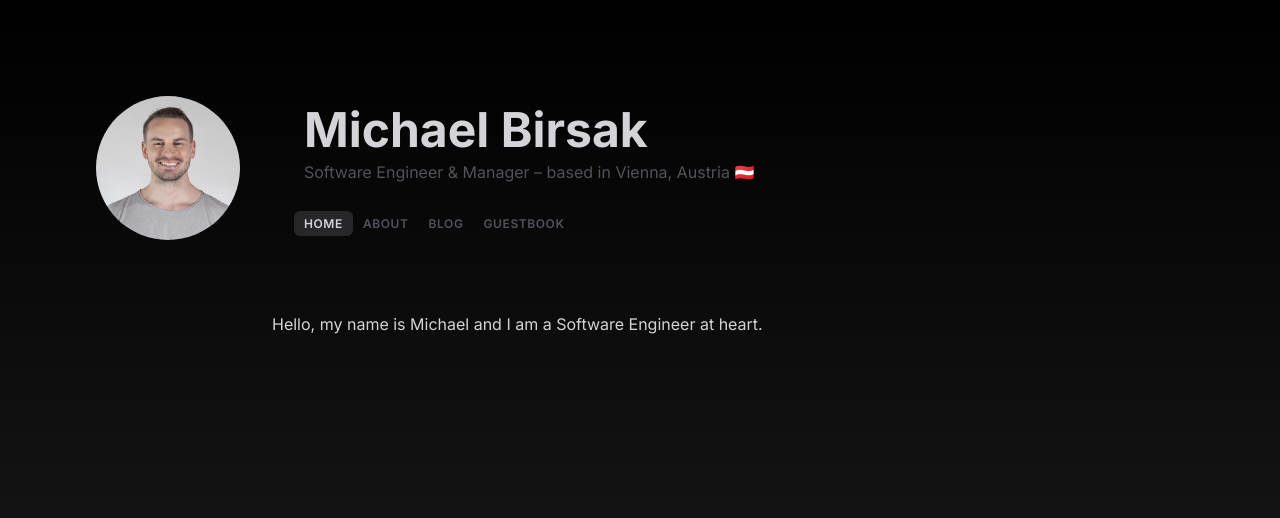
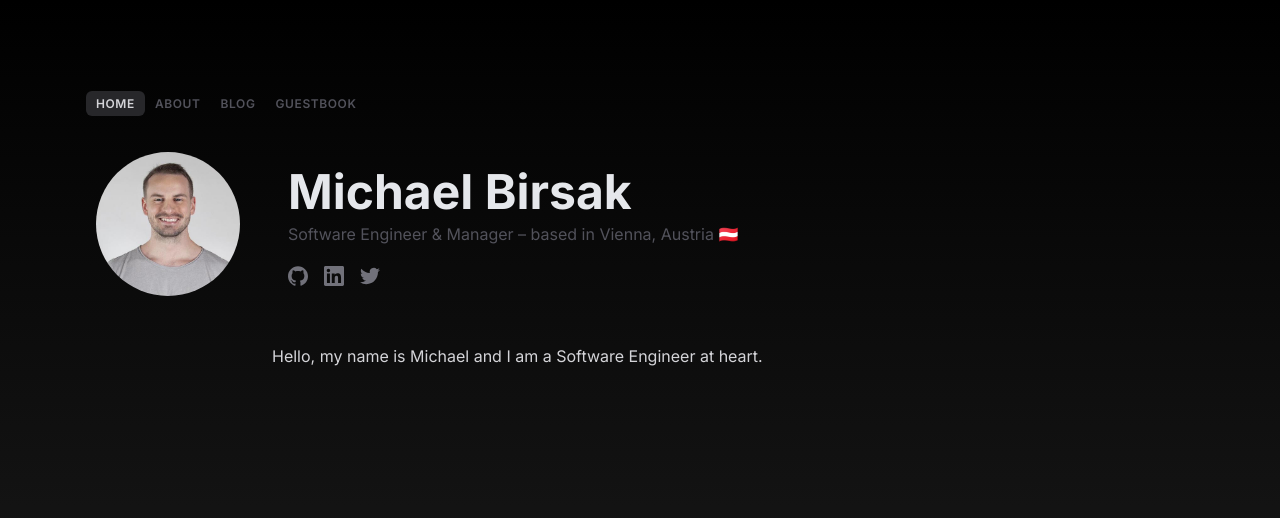
Before and after one commit to birsi/birsak.net, a Next.js app: page / in a window 1280 px wide. Shown: the top 518 px of the page. Built offline with nearby package versions, Linux system fonts and the light colour scheme.

Commit message:
Modify header and navbar

```diff
--- a/app/components/header.jsx
+++ b/app/components/header.jsx
@@ -2,28 +2,49 @@ import Image from "next/image";
 import Link from "next/link";
 import profileImage from "../../public/images/profile.jpg";
 import Navbar from "./navbar";
+import { GithubIcon, LinkedInIcon, TwitterIcon } from "./icons";
 
 export default function Header() {
   return (
-    <header className="block mb-6 md:flex">
-      <div className="w-36">
+    <header className="block md:flex md:flex-col">
+      <Navbar />
+      <div className="block md:flex flex-row mt-10">
+        <div className="w-36 flex-none">
           <Link href="/">
             <Image
               src={profileImage}
               alt="Michael Birsak"
-            className="rounded-full transform transition-all duration-150 hover:scale-105"
+              className="rounded-full"
               priority
             />
           </Link>
         </div>
-      <div className="flex-none pt-6 md:pt-1 md:flex-1 md:pl-16">
-        <h1 className="text-5xl text-zinc-300 leading-tight font-bold">
-          Michael Birsak
-        </h1>
+        <div className="md:flex md:flex-col md:pl-12 justify-center">
+          <h1 className="text-5xl leading-tight font-bold">Michael Birsak</h1>
           <p className="text-zinc-600">
             Software Engineer & Manager – based in Vienna, Austria 🇦🇹
           </p>
-        <Navbar />
+          <div className="flex mt-5 gap-4 md:justify-start">
+            <a
+              href=""
+              className="fill-zinc-500 hover:fill-white transition-all"
+            >
+              <GithubIcon />
+            </a>
+            <a
+              href=""
+              className="fill-zinc-500 hover:fill-white transition-all"
+            >
+              <LinkedInIcon />
+            </a>
+            <a
+              href=""
+              className="fill-zinc-500 hover:fill-white transition-all"
+            >
+              <TwitterIcon />
+            </a>
+          </div>
+        </div>
       </div>
     </header>
   );
--- /dev/null
+++ b/app/components/icons.jsx
@@ -0,0 +1,59 @@
+export const GithubIcon = () => {
+  return (
+    <svg
+      width="20"
+      height="20"
+      role="img"
+      viewBox="0 0 24 24"
+      xmlns="http://www.w3.org/2000/svg"
+    >
+      <title>GitHub</title>
+      <path d="M12 .297c-6.63 0-12 5.373-12 12 0 5.303 3.438 9.8 8.205 11.385.6.113.82-.258.82-.577 0-.285-.01-1.04-.015-2.04-3.338.724-4.042-1.61-4.042-1.61C4.422 18.07 3.633 17.7 3.633 17.7c-1.087-.744.084-.729.084-.729 1.205.084 1.838 1.236 1.838 1.236 1.07 1.835 2.809 1.305 3.495.998.108-.776.417-1.305.76-1.605-2.665-.3-5.466-1.332-5.466-5.93 0-1.31.465-2.38 1.235-3.22-.135-.303-.54-1.523.105-3.176 0 0 1.005-.322 3.3 1.23.96-.267 1.98-.399 3-.405 1.02.006 2.04.138 3 .405 2.28-1.552 3.285-1.23 3.285-1.23.645 1.653.24 2.873.12 3.176.765.84 1.23 1.91 1.23 3.22 0 4.61-2.805 5.625-5.475 5.92.42.36.81 1.096.81 2.22 0 1.606-.015 2.896-.015 3.286 0 .315.21.69.825.57C20.565 22.092 24 17.592 24 12.297c0-6.627-5.373-12-12-12" />
+    </svg>
+  );
+};
+
+export const TwitterIcon = () => {
+  return (
+    <svg
+      width="20"
+      height="20"
+      role="img"
+      viewBox="0 0 24 24"
+      xmlns="http://www.w3.org/2000/svg"
+    >
+      <title>Twitter</title>
+      <path d="M23.953 4.57a10 10 0 01-2.825.775 4.958 4.958 0 002.163-2.723c-.951.555-2.005.959-3.127 1.184a4.92 4.92 0 00-8.384 4.482C7.69 8.095 4.067 6.13 1.64 3.162a4.822 4.822 0 00-.666 2.475c0 1.71.87 3.213 2.188 4.096a4.904 4.904 0 01-2.228-.616v.06a4.923 4.923 0 003.946 4.827 4.996 4.996 0 01-2.212.085 4.936 4.936 0 004.604 3.417 9.867 9.867 0 01-6.102 2.105c-.39 0-.779-.023-1.17-.067a13.995 13.995 0 007.557 2.209c9.053 0 13.998-7.496 13.998-13.985 0-.21 0-.42-.015-.63A9.935 9.935 0 0024 4.59z" />
+    </svg>
+  );
+};
+
+export const LinkedInIcon = () => {
+  return (
+    <svg
+      width="20"
+      height="20"
+      role="img"
+      viewBox="0 0 24 24"
+      xmlns="http://www.w3.org/2000/svg"
+    >
+      <title>LinkedIn</title>
+      <path d="M20.447 20.452h-3.554v-5.569c0-1.328-.027-3.037-1.852-3.037-1.853 0-2.136 1.445-2.136 2.939v5.667H9.351V9h3.414v1.561h.046c.477-.9 1.637-1.85 3.37-1.85 3.601 0 4.267 2.37 4.267 5.455v6.286zM5.337 7.433c-1.144 0-2.063-.926-2.063-2.065 0-1.138.92-2.063 2.063-2.063 1.14 0 2.064.925 2.064 2.063 0 1.139-.925 2.065-2.064 2.065zm1.782 13.019H3.555V9h3.564v11.452zM22.225 0H1.771C.792 0 0 .774 0 1.729v20.542C0 23.227.792 24 1.771 24h20.451C23.2 24 24 23.227 24 22.271V1.729C24 .774 23.2 0 22.222 0h.003z" />
+    </svg>
+  );
+};
+
+export const OpenInNewTabIcon = () => {
+  return (
+    <svg
+      xmlns="http://www.w3.org/2000/svg"
+      width="12"
+      height="12"
+      role="img"
+      className="inline align-top"
+      viewBox="0 0 24 24"
+    >
+      <path d="M21 13v10h-21v-19h12v2h-10v15h17v-8h2zm3-12h-10.988l4.035 4-6.977 7.07 2.828 2.828 6.977-7.07 4.125 4.172v-11z" />
+    </svg>
+  );
+};
--- a/app/components/navbar.jsx
+++ b/app/components/navbar.jsx
@@ -28,7 +28,7 @@ export default function Navbar() {
 
   return (
     <LayoutGroup>
-      <nav className="mt-8 ml-[-10px] text-zinc-800 uppercase font-semibold text-xs tracking-wider">
+      <nav className="ml-[-10px] text-zinc-800 uppercase font-semibold text-xs tracking-wider">
         {Object.entries(navItems).map(([path, { name }]) => {
           const isActive = path === pathname;
           return (
```
Lines whose indentation alone changed are shown as unchanged.
